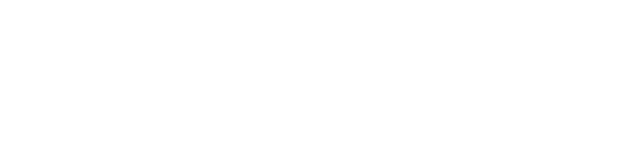
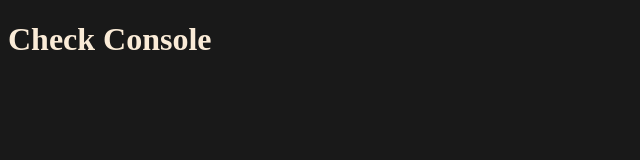
Before and after one commit to rutland-dev/knights-travails, a website built with webpack: page src/index.html in a window 1280 px wide. Shown: the whole page, without its empty margins (0-640 px from the left). Built offline with nearby package versions, Linux system fonts and the light colour scheme.

Commit message:
Initial setup and test

```diff
--- a/src/index.html
+++ b/src/index.html
@@ -3,8 +3,9 @@
 <head>
     <meta charset="UTF-8">
     <meta name="viewport" content="width=device-width, initial-scale=1.0">
-    <title></title>
+    <title>Knights Travails</title>
 </head>
 <body>
+    <h1>Check Console</h1>
 </body>
 </html>
--- a/src/index.js
+++ b/src/index.js
@@ -1 +1,3 @@
-import './style.css';
+import "./style.css";
+
+console.log("Test Success");
--- a/src/style.css
+++ b/src/style.css
@@ -0,0 +1,4 @@
+body {
+    background-color: rgba(0, 0, 0, .9);
+    color: antiquewhite;
+}
```
Also changed, not shown: dist/index.bundle.js, dist/index.html, dist/runtime.bundle.js (deleted), 2 other files.
